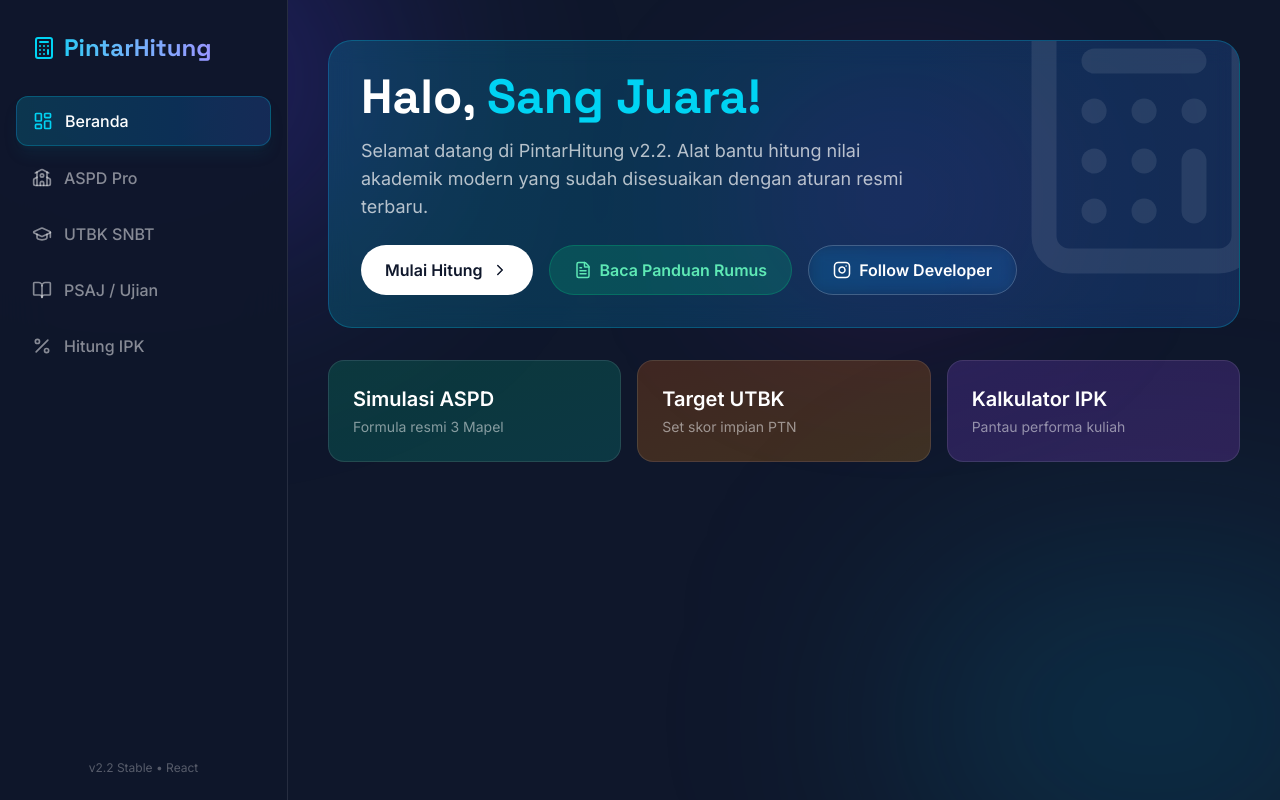
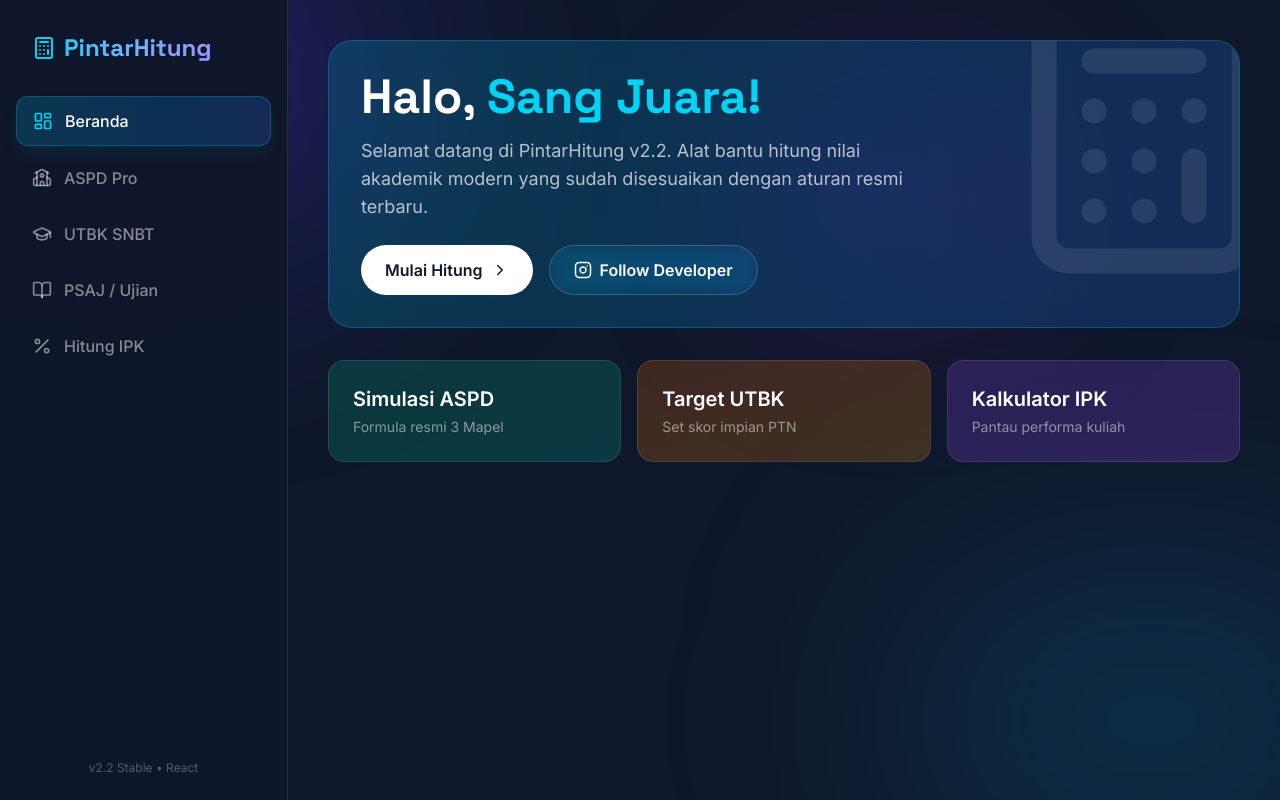
Before and after one commit to PintarHitung/pintarhitung.github.io, a React (Vite) app: page / in a window 1280 px wide. Built offline with nearby package versions, Linux system fonts and the light colour scheme.

Commit message:
Polish: SEO E-E-A-T di panduan dan Glitch effect di 404

```diff
--- a/src/App.jsx
+++ b/src/App.jsx
@@ -15,8 +15,7 @@ import {
   Plus,
   ChevronRight,
   Target,
-  Instagram,
-  FileText // Icon baru untuk Panduan
+  Instagram
 } from 'lucide-react';
 import { motion, AnimatePresence } from 'framer-motion';
 
@@ -555,16 +554,7 @@ const App = () => {
                     >
                         Mulai Hitung <ChevronRight size={18}/>
                     </button>
-
-                    {/* --- TOMBOL KE PANDUAN SEO --- */}
-                    <a
-                        href="/panduan.html"
-                        className="px-6 py-3 rounded-full font-bold bg-emerald-500/20 text-emerald-300 border border-emerald-500/30 hover:bg-emerald-500/30 transition-all flex items-center gap-2"
-                    >
-                        <FileText size={18} />
-                        Baca Panduan Rumus
-                    </a>
-
+                    {/* UPDATED LINK AND TEXT */}
                     <a
                         href="https://www.instagram.com/fawwazdzaaky/"
                         target="_blank"
```
